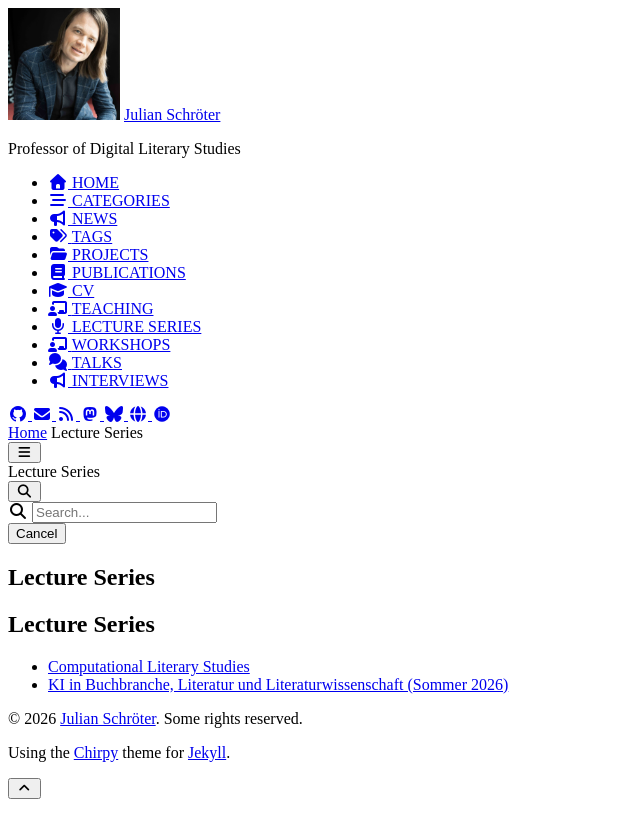
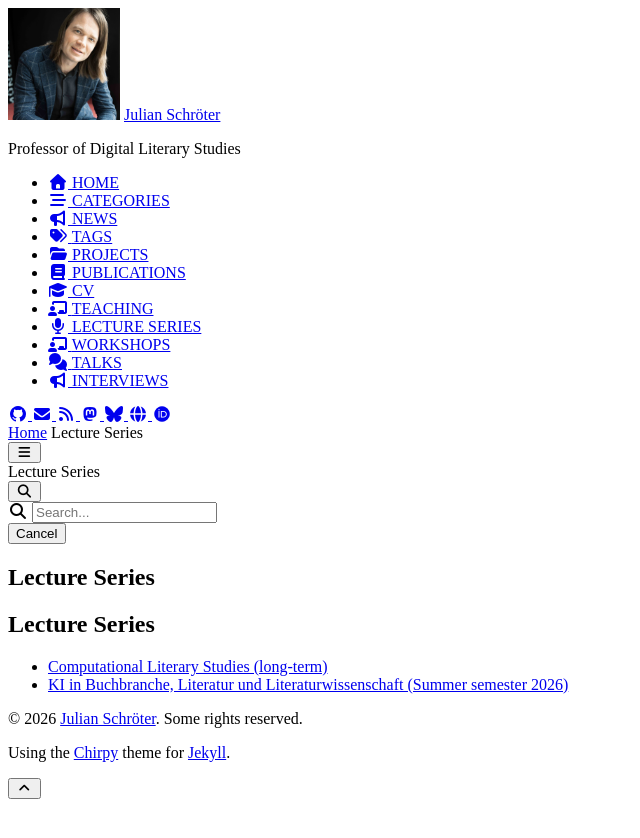
Before and after one commit to julianschroeter/julianschroeter.github.io, a Jekyll site: the page built from _tabs/lecture-series.md, in a window 1280 px wide. Shown: the top 838 px of the page, without its empty margins (0-640 px from the left). Built offline with Jekyll 4.4.1, drawn with Linux system fonts in a browser that asks for light colours; cached includes are drawn as plain includes; nearby versions of some CDN libraries.

Commit message:
interviews

```diff
--- a/_tabs/lecture-series.md
+++ b/_tabs/lecture-series.md
@@ -6,5 +6,5 @@ order: 6
 
 # Lecture Series
 
-- [Computational Literary Studies](/lecture-series/computational-literary-studies/)
-- [KI in Buchbranche, Literatur und Literaturwissenschaft (Sommer 2026)](/lecture-series/ki-buchbranche-literatur-literaturwissenschaft/)
+- [Computational Literary Studies (long-term)](/lecture-series/computational-literary-studies/)
+- [KI in Buchbranche, Literatur und Literaturwissenschaft (Summer semester 2026)](/lecture-series/ki-buchbranche-literatur-literaturwissenschaft/)
```
